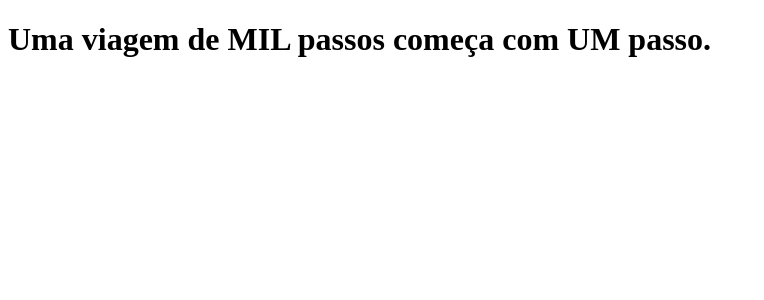
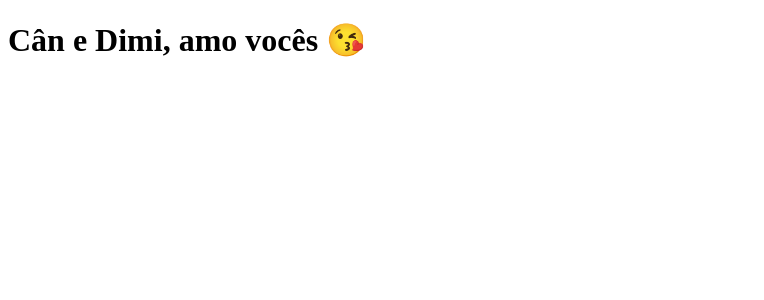
Before and after one commit to gsoldateli/clone-tabnews, a Next.js app: page / in a window 1280 px wide. Shown: the top 300 px of the page, without its empty margins (0-764 px from the left). Built offline with nearby package versions, Linux system fonts and the light colour scheme.

Commit message:
Adiciona mensagem de impacto

```diff
--- a/pages/index.js
+++ b/pages/index.js
@@ -1,5 +1,5 @@
 export default function Home() {
-    return <h1>Uma viagem de MIL passos começa com UM passo.</h1>
+    return <h1>Cân e Dimi, amo vocês 😘</h1>
 }
 
 // export default Home;
```
